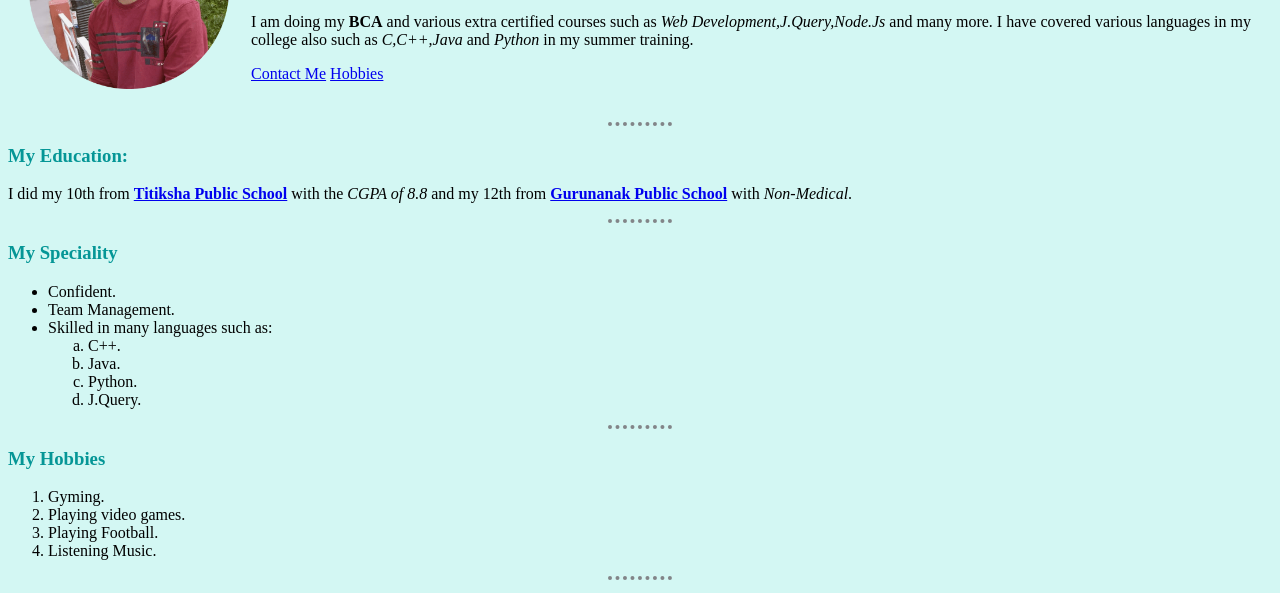
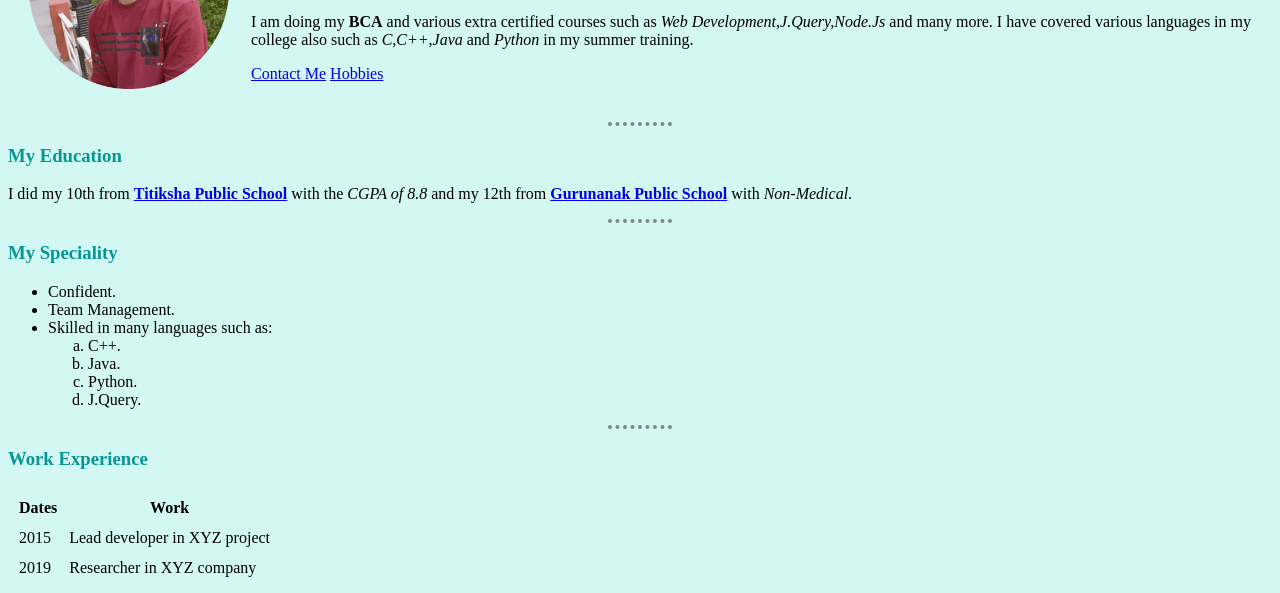
Before and after one commit to AnmolDutta999/cv, a plain HTML site: page index.html in a window 1280 px wide. Shown: the part 148-741 px from the top of the page. Drawn offline with Linux system fonts and the light colour scheme.

Commit message:
Update index.html

```diff
--- a/index.html
+++ b/index.html
@@ -34,7 +34,7 @@
       </tr>
     </table>
     <hr />
-    <h3>My Education:</h3>
+    <h3>My Education</h3>
     <!--In the below para we used anchor tags to link our webpage to various sites .. the syntax is <a href="our link">The name we want to adress our link as</a> -->
     <p>
       I did my 10th from
@@ -67,14 +67,6 @@
         <li>J.Query.</li>
       </ol>
     </ul>
-    <hr>
-    <h3>My Hobbies</h3>
-    <ol>
-      <li>Gyming.</li>
-      <li>Playing video games.</li>
-      <li>Playing Football.</li>
-      <li>Listening Music.</li>
-    </ol>
     <!--This is paragraph tag -->
     <!-- for italisize the text we can use both <i></i> tag as well as <em></em> tag but
          we will always use em tag because it tells the brower to emphasize that word or text
```
